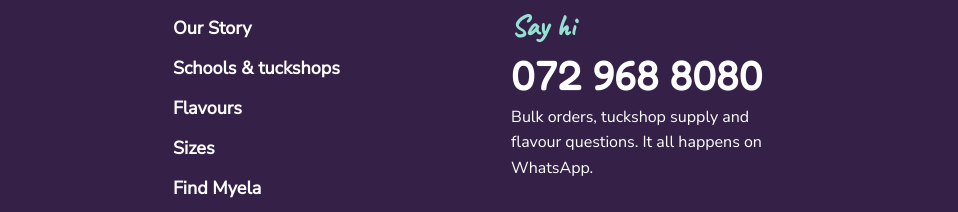
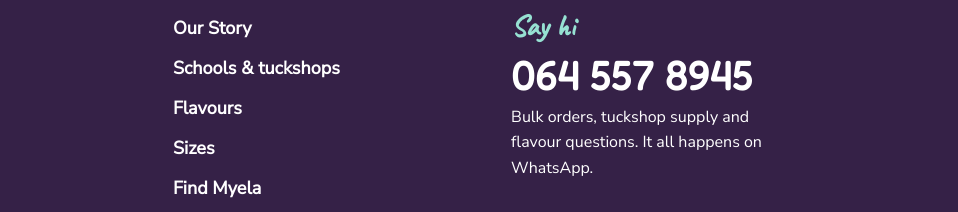
Before and after one commit to pgeddes07-design/myela-website, an Astro site: page / in a window 1280 px wide. Shown: the part 7142-7354 px from the top of the page, 322-1280 px from the left. Built offline with nearby package versions, Linux system fonts and the light colour scheme; Astro itself is replaced by a stand-in of ours.

Commit message:
New WhatsApp number: 064 557 8945
Every order button, the order builder and the footer number use the new line.

Co-Authored-By: Claude Opus 5.5 <noreply@anthropic.com>
Claude-Session: https://claude.ai/code/session_01NZAH8MhTkW43yQM7migEov

```diff
--- a/src/components/Footer.astro
+++ b/src/components/Footer.astro
@@ -2,7 +2,7 @@
 import { Image } from 'astro:assets';
 import logo from '../assets/brand/logo-white.png';
 import FruitSketch from './FruitSketch.astro';
-import { SITE, WHATSAPP_NUMBER } from '../data/site';
+import { SITE, WHATSAPP_NUMBER, WHATSAPP_DISPLAY } from '../data/site';
 const year = new Date().getFullYear();
 const home = import.meta.env.BASE_URL.replace(/\/$/, '') + '/';
 const links = [
@@ -34,7 +34,7 @@ const links = [
 
     <div class="me-footer__contact">
       <p class="me-footer__title">Say hi</p>
-      <a class="me-footer__phone" href={`tel:+${WHATSAPP_NUMBER}`}>072 968 8080</a>
+      <a class="me-footer__phone" href={`tel:+${WHATSAPP_NUMBER}`}>{WHATSAPP_DISPLAY}</a>
       <p>Bulk orders, tuckshop supply and flavour questions. It all happens on WhatsApp.</p>
     </div>
 
--- a/src/data/site.ts
+++ b/src/data/site.ts
@@ -33,8 +33,10 @@ export const CUTOUTS = {
 };
 
 // WhatsApp number in international digits: no "+", no leading 0.
-// 072 968 8080 becomes 27729688080.
-export const WHATSAPP_NUMBER = '27729688080';
+// 064 557 8945 becomes 27645578945.
+export const WHATSAPP_NUMBER = '27645578945';
+// How the number is written on the page.
+export const WHATSAPP_DISPLAY = '064 557 8945';
 
 // The one WhatsApp message the site sends (from the button in the header).
 export const MESSAGES = {
```
Also changed, not shown: README.md.
